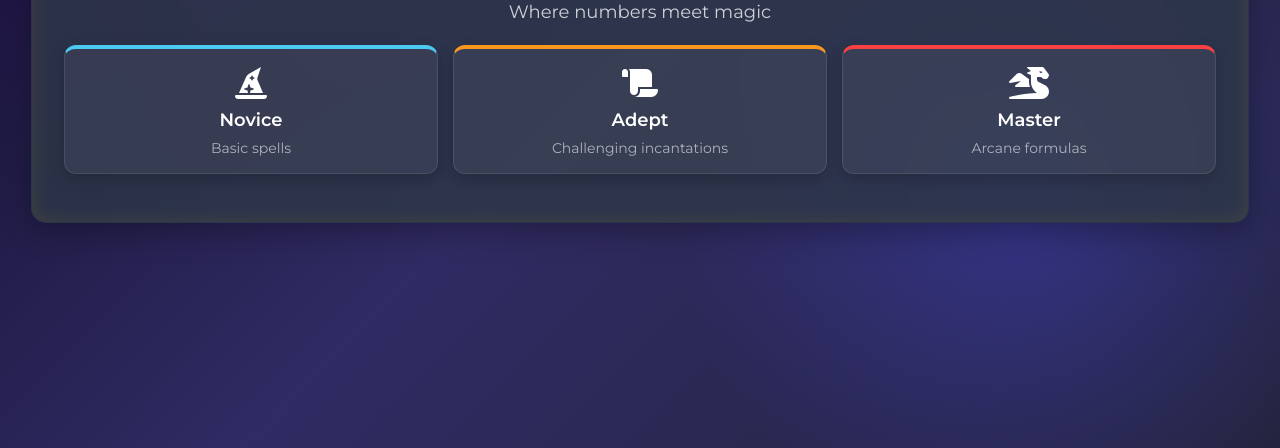
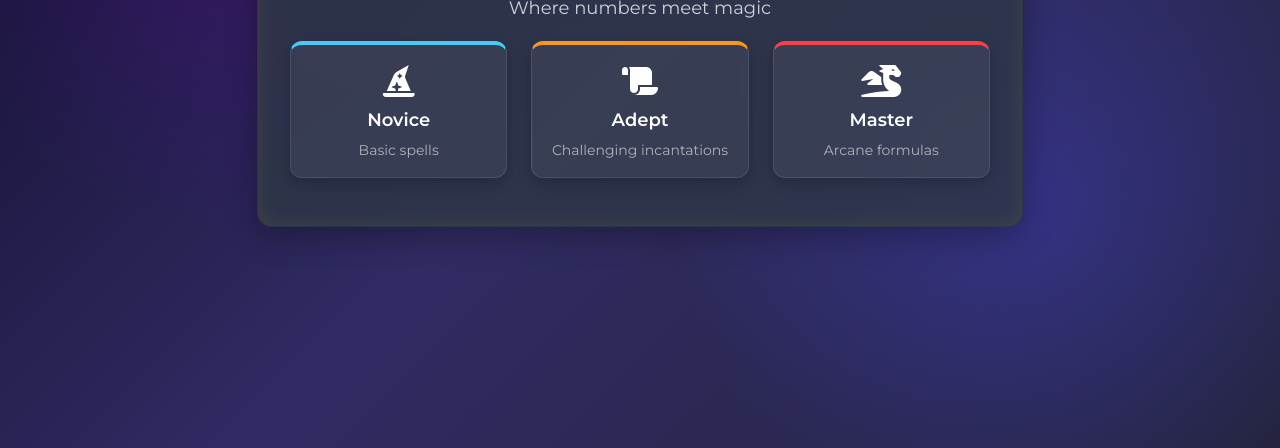
Before and after one commit to mrjannajafi/Math-Quiz-Game, a plain HTML site: page index.html in a window 1280 px wide. Shown: the part 352-800 px from the top of the page. Drawn offline with Linux system fonts and the light colour scheme.

Commit message:
renamed html

```diff
--- a/assets/design/style.css
+++ b/assets/design/style.css
@@ -43,7 +43,7 @@ body {
 .game-container {
   width: 90%;
   /* use min-width to responsive👇 */
-  min-width: 70rem;
+  max-width: 70rem;
   padding: 4.8rem 3.2rem;
   background-color: rgba(45, 55, 72, 0.85);
   /* blur and transparency backgound of specific element👇 */
@@ -90,7 +90,7 @@ body {
 .level__btns {
   display: grid;
   grid-template-columns: repeat(auto-fit, minmax(15rem, 1fr));
-  gap: 1.5rem;
+  gap:2.4rem;
   margin-top: 2.4rem;
 }
 .level__btn {
@@ -98,7 +98,7 @@ body {
   background: rgba(255, 255, 255, 0.05);
   border: 1px solid rgba(255, 255, 255, 0.1);
   border-radius: 12px;
-  padding: 1.8rem 1rem;
+  padding: 2rem 1rem;
   font-size: 1.8rem;
   font-weight: 600;
   color: white;
@@ -108,7 +108,7 @@ body {
   align-items: center;
   justify-content: center;
   /* delete after do it other */
-  row-gap: 1.2rem;
+  row-gap: 1.4rem;
   box-shadow: 0 5px 15px rgba(0, 0, 0, 0.2);
   position: relative;
   z-index: 1;
```
Also changed, not shown: index.html (renamed from home.html).
